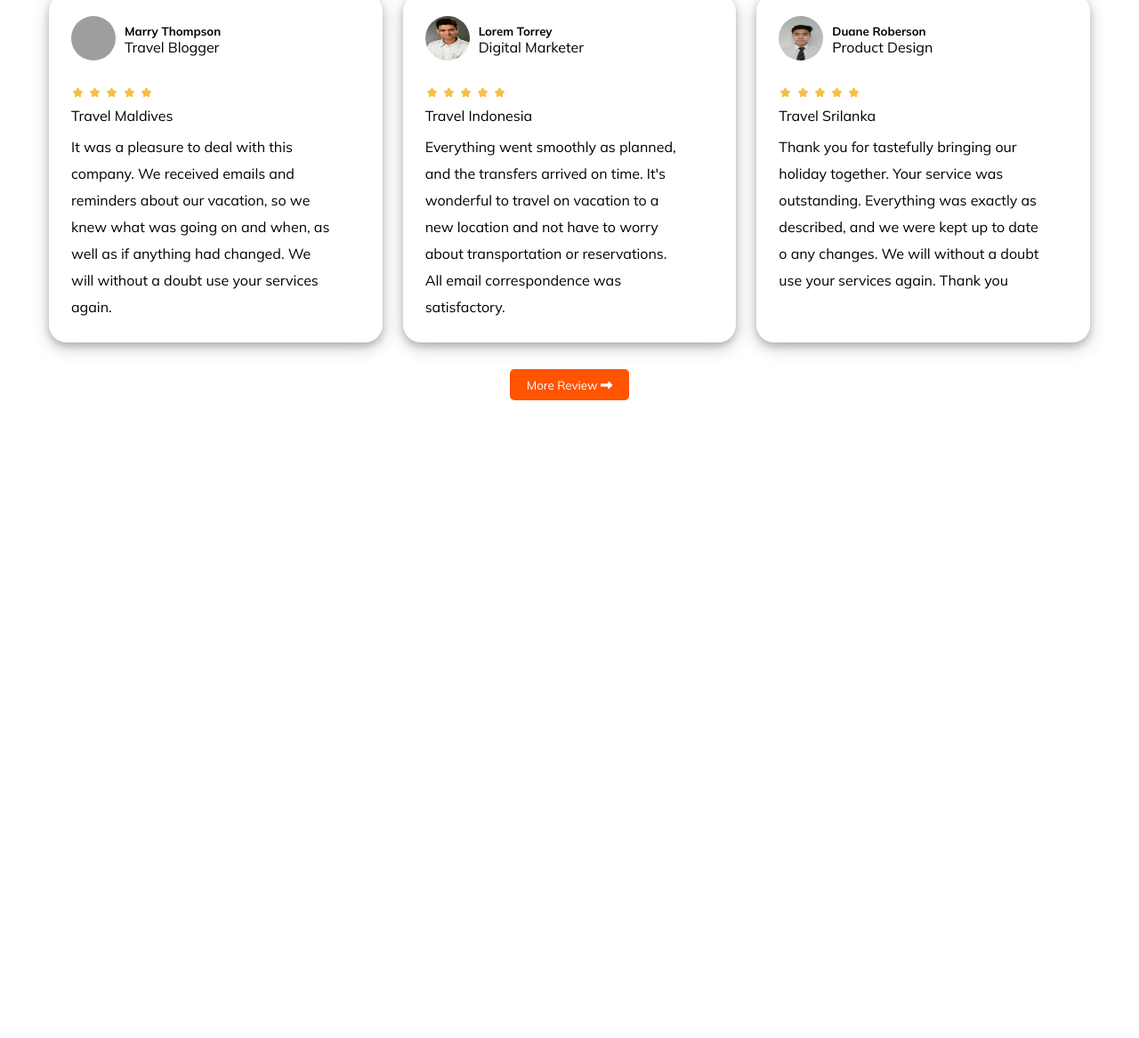
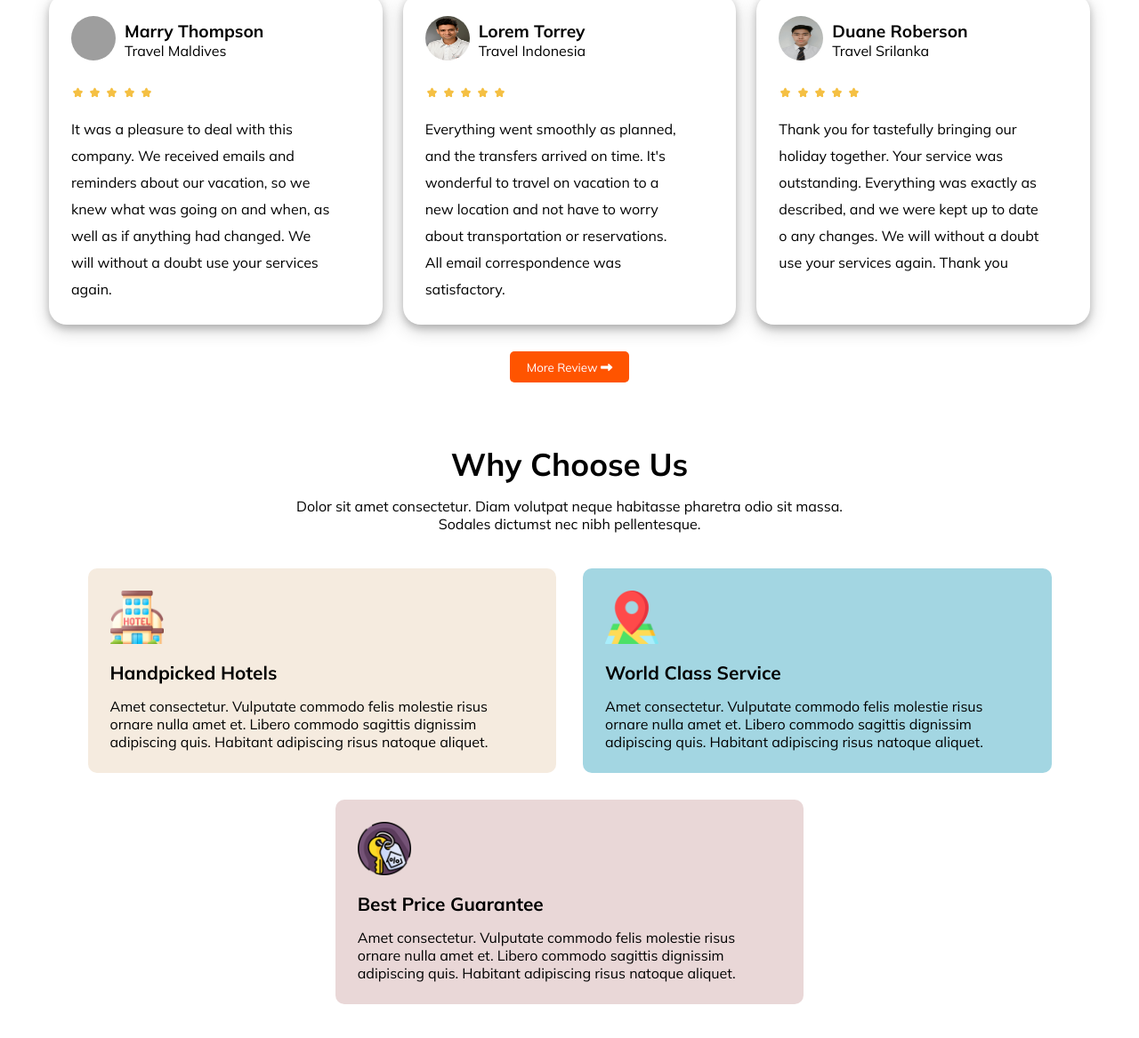
Before and after one commit to mahdigithubr/Feature-travels-website, a plain HTML site: page index.html in a window 1280 px wide. Shown: the part 2388-3555 px from the top of the page at 89% size. Before the commit the page ends 2908 px from the top, so only its background shows below. Drawn offline with Linux system fonts and the light colour scheme; grey boxes are pictures that could not be loaded.

Commit message:
added choice us sectin and style

```diff
--- a/index.html
+++ b/index.html
@@ -160,7 +160,7 @@
               </div>
               <div class="profile-desc-d">
                 <h5 class="profile-name">Marry Thompson</h5>
-                <p class="profile-description">Travel Blogger</p>
+                <p class="travel-place-name">Travel Maldives</p>
               </div>
             </div>
             <svg
@@ -238,7 +238,7 @@
                 stroke-width="2"
               />
             </svg>
-            <p class="travel-place-name">Travel Maldives</p>
+
             <p class="card-description">
               It was a pleasure to deal with this company. We received emails
               and reminders about our vacation, so we knew what was going on and
@@ -253,7 +253,7 @@
               </div>
               <div class="profile-desc-d">
                 <h5 class="profile-name">Lorem Torrey</h5>
-                <p class="profile-description">Digital Marketer</p>
+                <p class="travel-place-name">Travel Indonesia</p>
               </div>
             </div>
             <svg
@@ -331,7 +331,7 @@
                 stroke-width="2"
               />
             </svg>
-            <p class="travel-place-name">Travel Indonesia</p>
+
             <p class="card-description">
               Everything went smoothly as planned, and the transfers arrived on
               time. It's wonderful to travel on vacation to a new location and
@@ -346,7 +346,7 @@
               </div>
               <div class="profile-desc-d">
                 <h5 class="profile-name">Duane Roberson</h5>
-                <p class="profile-description">Product Design</p>
+                <p class="travel-place-name">Travel Srilanka</p>
               </div>
             </div>
             <svg
@@ -424,7 +424,7 @@
                 stroke-width="2"
               />
             </svg>
-            <p class="travel-place-name">Travel Srilanka</p>
+
             <p class="card-description">
               Thank you for tastefully bringing our holiday together. Your
               service was outstanding. Everything was exactly as described, and
@@ -437,6 +437,42 @@
           More Review <i class="fa-solid fa-right-long"></i>
         </button>
       </section>
+      <section class="choice-us-section">
+        <h2 class="choice-us-title">Why Choose Us</h2>
+        <p class="choice-us-desc">
+          Dolor sit amet consectetur. Diam volutpat neque habitasse pharetra
+          odio sit massa. Sodales dictumst nec nibh pellentesque.
+        </p>
+        <div class="choice-us-card-container">
+          <div class="choice-us-card card-1">
+            <img src="images/hotel.png" alt="" class="choice-card-icon" />
+            <h5 class="choice-card-title">Handpicked Hotels</h5>
+            <p class="choice-card-desc">
+              Amet consectetur. Vulputate commodo felis molestie risus ornare
+              nulla amet et. Libero commodo sagittis dignissim adipiscing quis.
+              Habitant adipiscing risus natoque aliquet.
+            </p>
+          </div>
+          <div class="choice-us-card card-2">
+            <img src="images/map.png" alt="" class="choice-card-icon" />
+            <h5 class="choice-card-title">World Class Service</h5>
+            <p class="choice-card-desc">
+              Amet consectetur. Vulputate commodo felis molestie risus ornare
+              nulla amet et. Libero commodo sagittis dignissim adipiscing quis.
+              Habitant adipiscing risus natoque aliquet.
+            </p>
+          </div>
+          <div class="choice-us-card card-3">
+            <img src="images/mortgage.png" alt="" class="choice-card-icon" />
+            <h5 class="choice-card-title">Best Price Guarantee</h5>
+            <p class="choice-card-desc">
+              Amet consectetur. Vulputate commodo felis molestie risus ornare
+              nulla amet et. Libero commodo sagittis dignissim adipiscing quis.
+              Habitant adipiscing risus natoque aliquet.
+            </p>
+          </div>
+        </div>
+      </section>
     </main>
     <!-- Footer  -->
     <footer class="footer"></footer>
--- a/styles/style.css
+++ b/styles/style.css
@@ -349,6 +349,7 @@
 .card-review-container {
   display: grid;
   grid-template-columns: repeat(3, 1fr);
+
   gap: 23px;
   margin-bottom: 30px;
   margin-top: 40px;
@@ -373,6 +374,10 @@
   border-radius: 50%;
 }
 
+.profile-desc-d .profile-name {
+  font-size: 1.2rem;
+}
+
 .card-description {
   margin-top: 10px;
   line-height: 30px;
@@ -386,6 +391,62 @@
 
 .review-heading > i {
   color: #fbd808;
+}
+
+/* choice us section style */
+
+.choice-us-section {
+  display: flex;
+  flex-direction: column;
+  align-items: center;
+  margin-bottom: 50px;
+}
+
+.choice-us-title {
+  font-size: 2.2rem;
+  margin-bottom: 15px;
+}
+
+.choice-us-desc {
+  margin: 0 270px;
+  text-align: center;
+}
+
+.choice-us-card-container {
+  display: flex;
+  flex-wrap: wrap;
+  justify-content: center;
+  width: 100%;
+  margin-top: 40px;
+  gap: 30px;
+}
+
+.choice-us-card {
+  width: 45%;
+  padding: 25px;
+  border-radius: 10px;
+}
+
+.card-1 {
+  background-color: #f5ebdf;
+}
+
+.card-2 {
+  background-color: #a3d6e2;
+}
+
+.card-3 {
+  background-color: #e9d7d7;
+}
+
+.choice-card-icon {
+  width: 60px;
+  margin-bottom: 15px;
+}
+
+.choice-card-title {
+  font-size: 1.3rem;
+  margin-bottom: 15px;
 }
 
 /* Responsive design style */
@@ -462,6 +523,17 @@
   .card-review-container {
     grid-template-columns: 1fr;
   }
+
+  .choice-us-card-container {
+    flex-direction: column;
+  }
+  .choice-us-card {
+    width: 100%;
+  }
+
+  .choice-us-desc {
+    margin: 0 20px;
+  }
 }
 
 /* Medium device style */
@@ -519,4 +591,10 @@
   .div {
     width: 50%;
   }
+
+  .card-review-container {
+    grid-template-columns: repeat(2, 1fr);
+    justify-content: center;
+    align-items: center;
+  }
 }
```
Also changed, not shown: images/hotel.png (added), images/map.png (added), images/mortgage.png (added).
